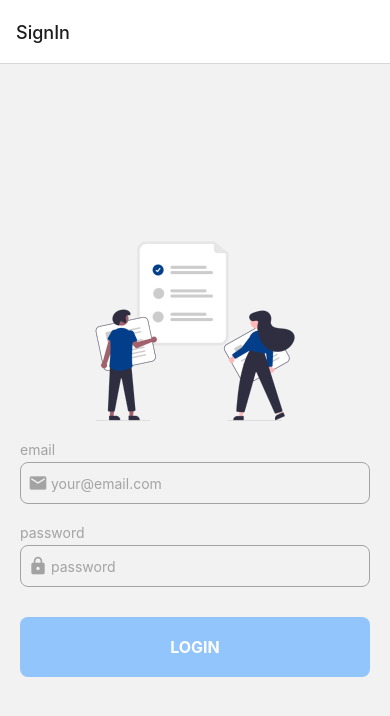
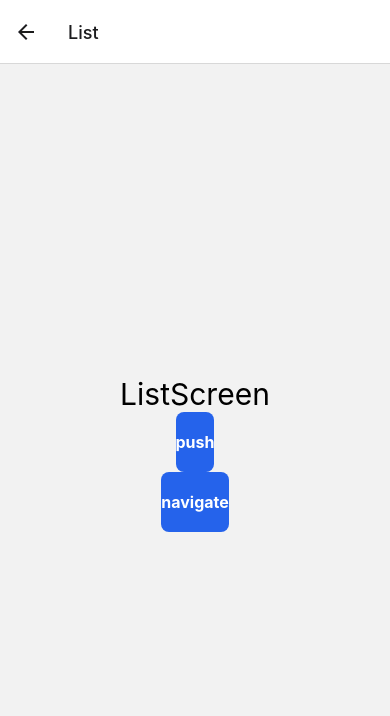
Before and after one commit to bopboy/rn-todoapp, a React Native app: screen /List in a window 390 px wide. Shown: the top 716 px of the page. Built offline with nearby package versions, Linux system fonts and the light colour scheme.

Commit message:
화면 이동 연습 (navigate, push 차이)

```diff
--- a/src/navigations/AuthStack.js
+++ b/src/navigations/AuthStack.js
@@ -1,11 +1,13 @@
 import { createNativeStackNavigator } from '@react-navigation/native-stack';
+import ListScreen from '../screens/ListScreen';
 import SignInScreen from '../screens/SignInScreen';
 
 const Stack = createNativeStackNavigator();
 
 const AuthStack = () => {
     return (
-        <Stack.Navigator>
+        <Stack.Navigator initialRouteName={'SignIn'}>
+            <Stack.Screen name={'List'} component={ListScreen} />
             <Stack.Screen name={'SignIn'} component={SignInScreen} />
         </Stack.Navigator>
     );
--- /dev/null
+++ b/src/screens/ListScreen.js
@@ -0,0 +1,29 @@
+import { StyleSheet, Text, View } from 'react-native';
+import Button from '../components/Button';
+
+const ListScreen = ({ navigation, route }) => {
+    console.log(route.params);
+    return (
+        <View style={styles.container}>
+            <Text style={{ fontSize: 30 }}>ListScreen</Text>
+            <Button
+                title="push"
+                onPress={() => navigation.push('List', { ts: Date.now() })}
+            />
+            <Button
+                title="navigate"
+                onPress={() => navigation.navigate('List', { ts: Date.now() })}
+            />
+        </View>
+    );
+};
+
+const styles = StyleSheet.create({
+    container: {
+        flex: 1,
+        justifyContent: 'center',
+        alignItems: 'center',
+    },
+});
+
+export default ListScreen;
--- a/src/screens/SignInScreen.js
+++ b/src/screens/SignInScreen.js
@@ -9,7 +9,9 @@ import Input, {
 } from '../components/Input';
 import SafeInputView from '../components/SafeInputView';
 
-const SignInScreen = () => {
+const SignInScreen = ({ navigation, route }) => {
+    // console.log(navigation);
+    // console.log(route);
     const [email, setEmail] = useState('');
     const [password, setPassword] = useState('');
     const passwordRef = useRef(null);
@@ -25,26 +27,12 @@ const SignInScreen = () => {
             Keyboard.dismiss();
             setIsLoading(true);
             try {
-                const data = await signIn(email, password);
-                console.log(data);
+                await signIn(email, password);
+                setIsLoading(false);
+                navigation.navigate('List');
             } catch (e) {
                 Alert.alert('SignIn Error', e, [
                     { text: 'OK', onPress: () => setIsLoading(false) },
-                    // {
-                    //     text: 'default',
-                    //     onPress: () => console.log('default'),
-                    //     style: 'default',
-                    // },
-                    // {
-                    //     text: 'cancel',
-                    //     onPress: () => console.log('cancel'),
-                    //     style: 'cancel',
-                    // },
-                    // {
-                    //     text: 'done',
-                    //     onPress: () => console.log('done'),
-                    //     style: 'destructive',
-                    // },
                 ]);
             }
         }
```
